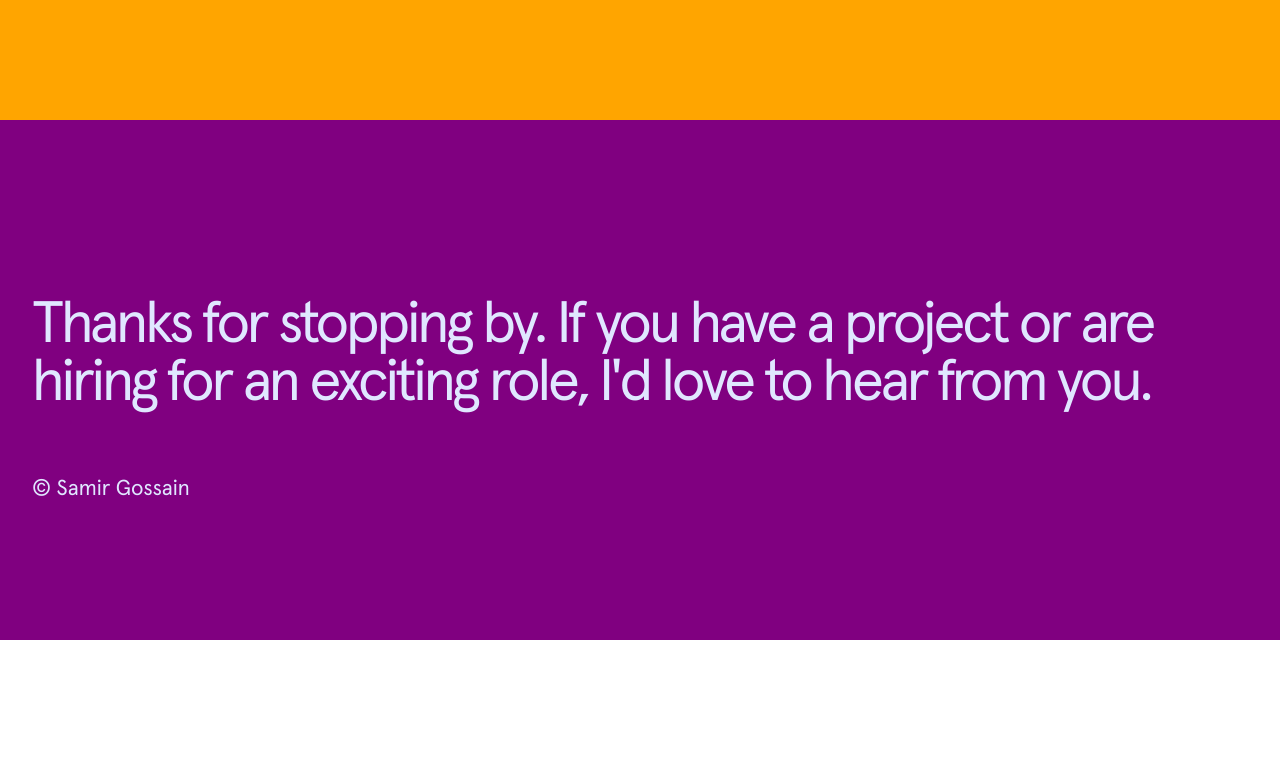
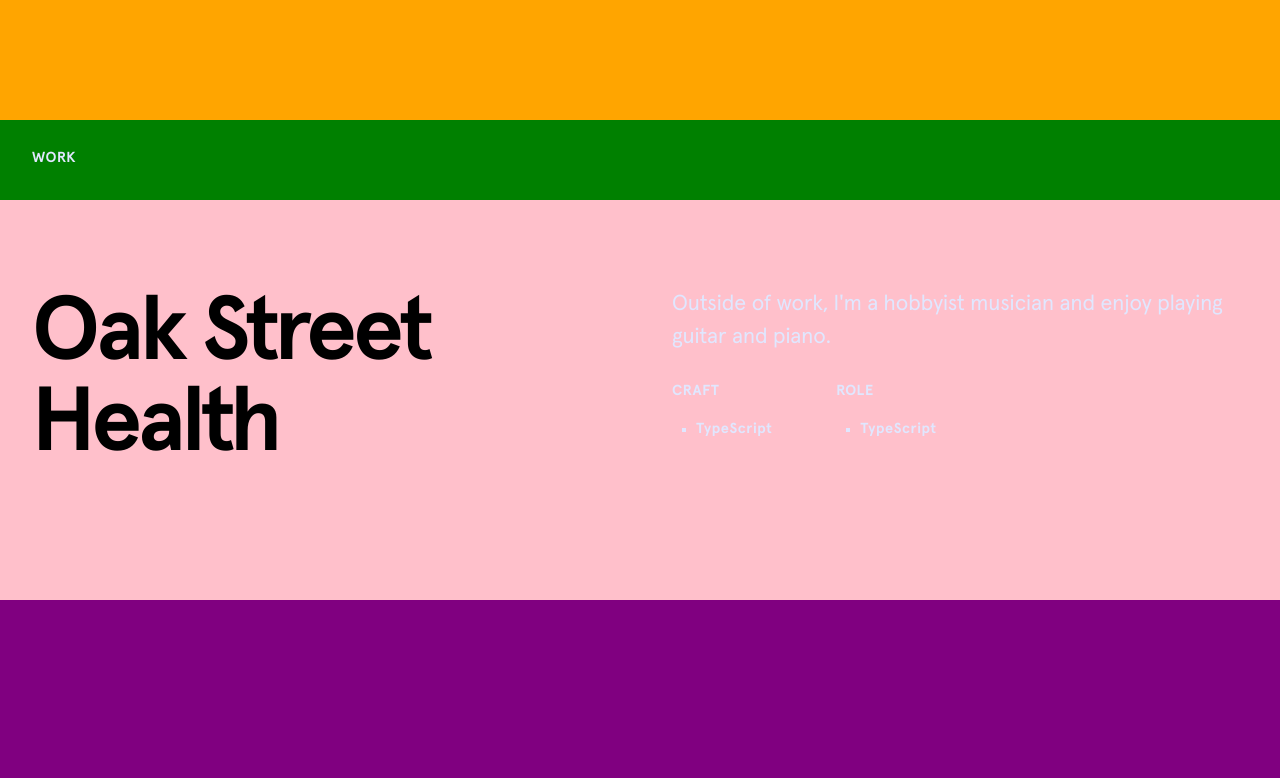
Before and after one commit to sim-ware/simisite, a Preact app: page / in a window 1280 px wide. Shown: the part 1480-2258 px from the top of the page. Before the commit the page ends 2120 px from the top, so only its background shows below. Built offline with nearby package versions, Linux system fonts and the light colour scheme.

Commit message:
Bio Scaffold complete - requires refactor

```diff
--- a/src/components/bio/Bio.tsx
+++ b/src/components/bio/Bio.tsx
@@ -33,7 +33,7 @@
             </div>
 
             {/* Right column: contact + tech stack */}
-            <div>
+            <div style={{paddingTop: '0.5dvh', paddingLeft: '5dvh'}}>
               <p style={{letterSpacing: '0.035em', fontWeight: 700, color: '#E0E7FF', fontSize: "clamp(0.875rem, 1.03rem - 0.149vw, 1rem)"}}>
                 CONTACT
               </p>
@@ -113,6 +113,103 @@
           </div>
         </div>
 
+        <div style={{backgroundColor: 'green', height: '10dvh'}}>
+          <p style={{paddingTop: '3.5dvh', paddingLeft: '2.5dvw', letterSpacing: '0.035em', fontWeight: 700, color: '#E0E7FF', fontSize: "clamp(0.875rem, 1.03rem - 0.149vw, 1rem)" }}>
+            WORK
+          </p>
+        </div>
+
+        <div style={{
+          backgroundColor: 'pink',
+          height: '50dvh',
+          display: 'flex',
+          alignItems: 'flex-start',
+          gap: '5dvw'
+        }}>
+          {/* LEFT COLUMN */}
+          <h1 style={{
+            paddingLeft: '2.5dvw',
+            paddingTop: '11dvh',
+            fontSize: "clamp(1.688rem,6.642vw + .359rem,7.25rem)",
+            lineHeight: '1',
+            fontWeight: 700,
+            letterSpacing: '-.045em',
+            width: '47.5%'
+          }}>
+            Oak Street Health
+          </h1>
+
+          {/* RIGHT COLUMN */}
+          <div style={{paddingTop: '11dvh', flex: 1}}>
+            {/* Paragraph */}
+            <p style={{
+              fontSize: "clamp(1rem, .597vw + .881rem, 1.5rem)",
+              color: '#E0E7FF',
+              marginBottom: '3.5dvh'
+            }}>
+              Outside of work, I'm a hobbyist musician and enjoy playing guitar and piano.
+            </p>
+
+            {/* CRAFT + ROLE side by side */}
+            <div style={{display: 'flex', gap: '5dvw'}}>
+              {/* CRAFT */}
+              <div>
+                <p style={{
+                  marginBottom: '1rem',
+                  letterSpacing: '0.035em',
+                  fontWeight: 700,
+                  color: '#E0E7FF',
+                  fontSize: "clamp(0.875rem, 1.03rem - 0.149vw, 1rem)"
+                }}>
+                  CRAFT
+                </p>
+                <ul style={{
+                  listStyleType: 'square',
+                  paddingLeft: '1.5rem',
+                  margin: 0
+                }}>
+                  <li style={{
+                    letterSpacing: '0.035em',
+                    fontWeight: 700,
+                    color: '#E0E7FF',
+                    fontSize: "clamp(0.875rem, 1.03rem - 0.149vw, 1rem)"
+                  }}>
+                    TypeScript
+                  </li>
+                </ul>
+              </div>
+
+              {/* ROLE */}
+              <div>
+                <p style={{
+                  marginBottom: '1rem',
+                  letterSpacing: '0.035em',
+                  fontWeight: 700,
+                  color: '#E0E7FF',
+                  fontSize: "clamp(0.875rem, 1.03rem - 0.149vw, 1rem)"
+                }}>
+                  ROLE
+                </p>
+                <ul style={{
+                  listStyleType: 'square',
+                  paddingLeft: '1.5rem',
+                  margin: 0
+                }}>
+                  <li style={{
+                    letterSpacing: '0.035em',
+                    fontWeight: 700,
+                    color: '#E0E7FF',
+                    fontSize: "clamp(0.875rem, 1.03rem - 0.149vw, 1rem)"
+                  }}>
+                    TypeScript
+                  </li>
+                </ul>
+              </div>
+            </div>
+          </div>
+        </div>
+
+
         {/* VALEDICTION */}
         <div style={{backgroundColor: 'purple', height: '65dvh'}}>
           <h3 style={{lineHeight: '1', paddingTop: '22dvh', paddingLeft: '2.5dvw', letterSpacing: '-0.055em', fontWeight: 500, color: '#E0E7FF', fontSize: "clamp(1.5rem,3.582vw + .784rem,4.5rem)" }}>
```
